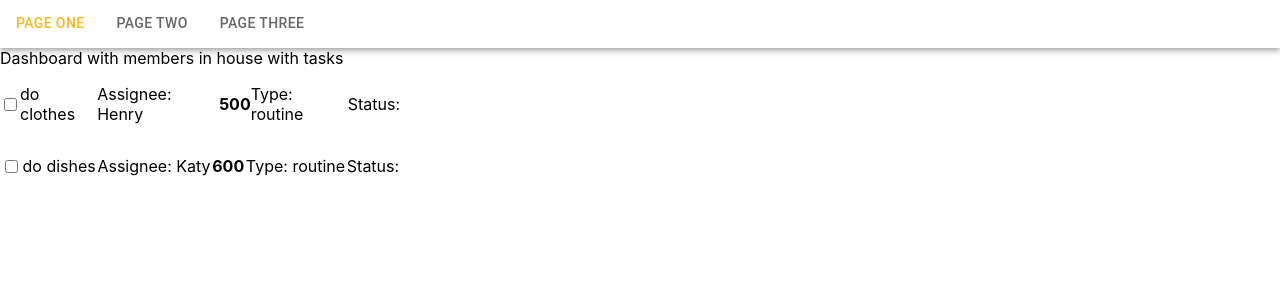
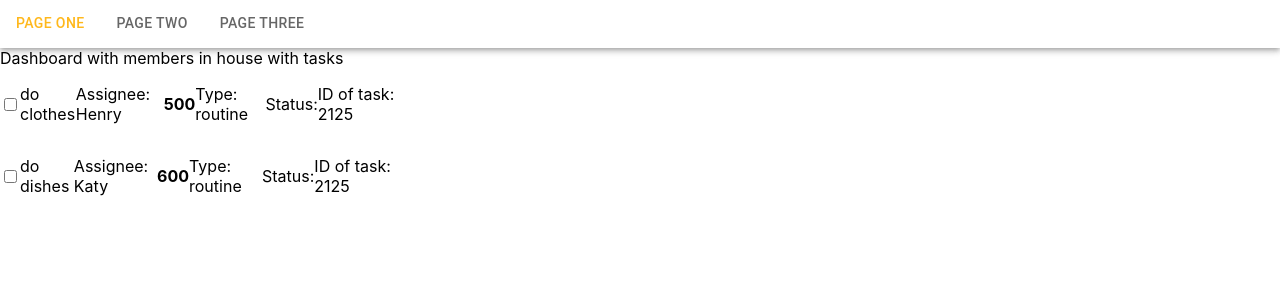
Before and after one commit to henrytranvn93/myChores-web, a React (Create React App) app in the folder client/: page / in a window 1280 px wide. Shown: the top 300 px of the page. Built offline with nearby package versions, Linux system fonts and the light colour scheme.

Commit message:
adding id

```diff
--- a/client/src/components/Task/Task.tsx
+++ b/client/src/components/Task/Task.tsx
@@ -19,6 +19,7 @@ export default function Task({isDone, description, type, assignee, reward, id}:
     <p><strong>{reward}</strong></p>
     <p>Type: {type}</p>
     <p>Status: {isDone}</p>
+    <p>ID of task: {id}</p>
 
   </div>;
 }
```
